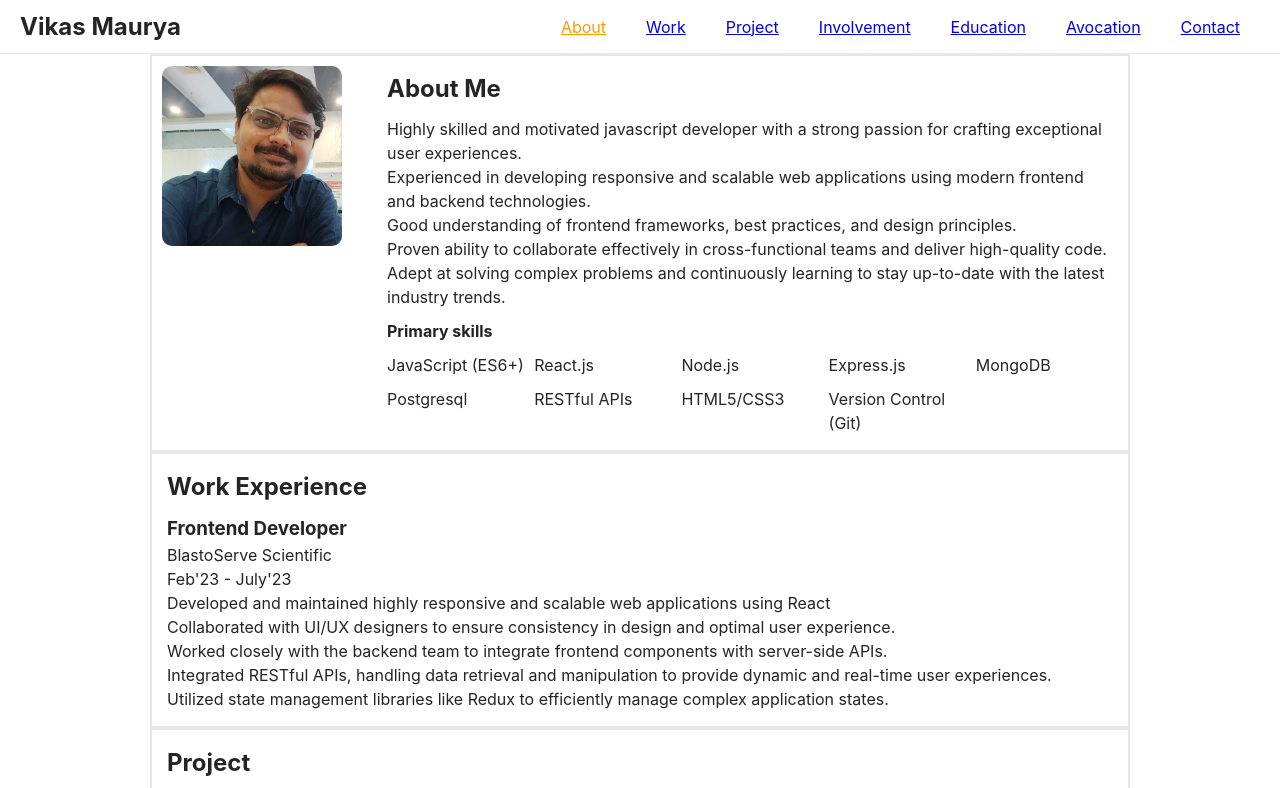
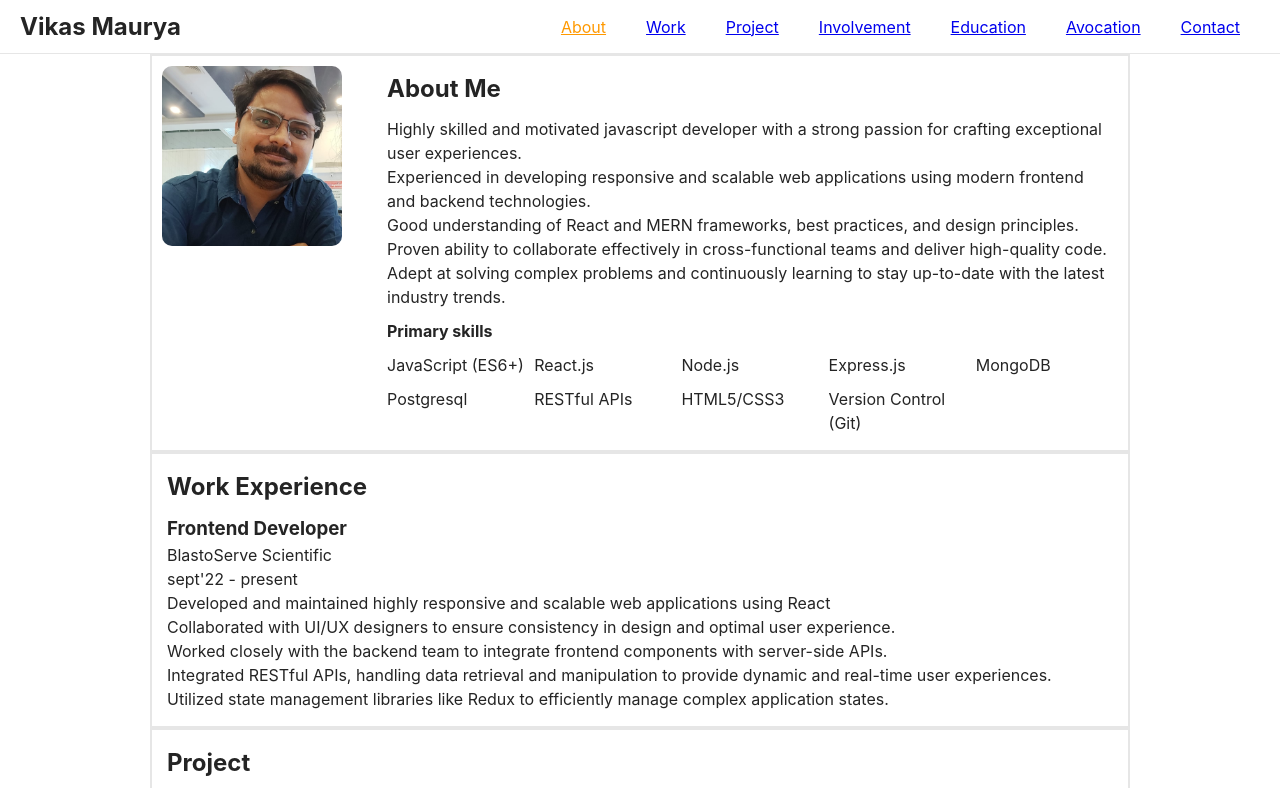
Before and after one commit to mauryavikas/profile, a plain HTML site: page index.html in a window 1280 px wide. Shown: the top 788 px of the page. Drawn offline with Linux system fonts and the light colour scheme.

Commit message:
Update index.html

```diff
--- a/index.html
+++ b/index.html
@@ -41,7 +41,7 @@
                             exceptional user experiences.</li>
                         <li>Experienced in developing responsive and scalable web applications using modern frontend and
                             backend technologies.</li>
-                        <li>Good understanding of frontend frameworks, best practices, and design principles.</li>
+                        <li>Good understanding of React and MERN frameworks, best practices, and design principles.</li>
                         <li>Proven ability to collaborate effectively in cross-functional teams and deliver high-quality
                             code. </li>
                         <li>Adept at solving complex problems and continuously learning to stay up-to-date with the
@@ -72,7 +72,7 @@
                 <div style="align-items: end;">
                     <h3>Frontend Developer</h3>
                     <p>BlastoServe Scientific</p>
-                    <p>Feb'23 - July'23</p>
+                    <p>sept'22 - present</p>
                     <ul id="summary">
                         <li>Developed and maintained highly responsive and scalable web applications using React</li>
                         <li>Collaborated with UI/UX designers to ensure consistency in design and optimal user
@@ -164,7 +164,7 @@
                 <h4>Trekking</h4>
                 <ul id="skill">
                     <li>Katraj to Sinhagad - (night)</li>
-                    <li>pluse velley -(night)</li>
+                    <li>plus velley -(night)</li>
                     <li>Kalavantin Durg</li>
                     <li>Lonaval randon Hill trek</li>
                 </ul>
```
